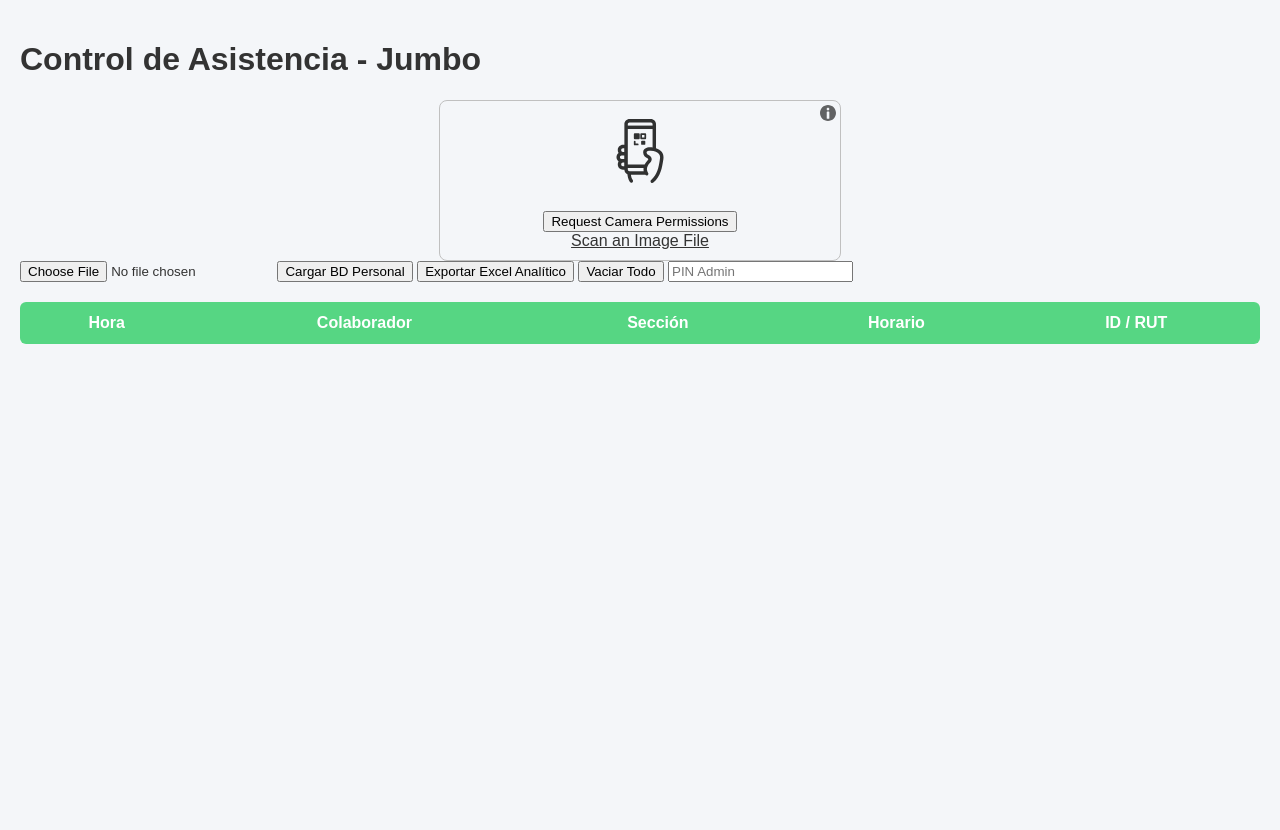
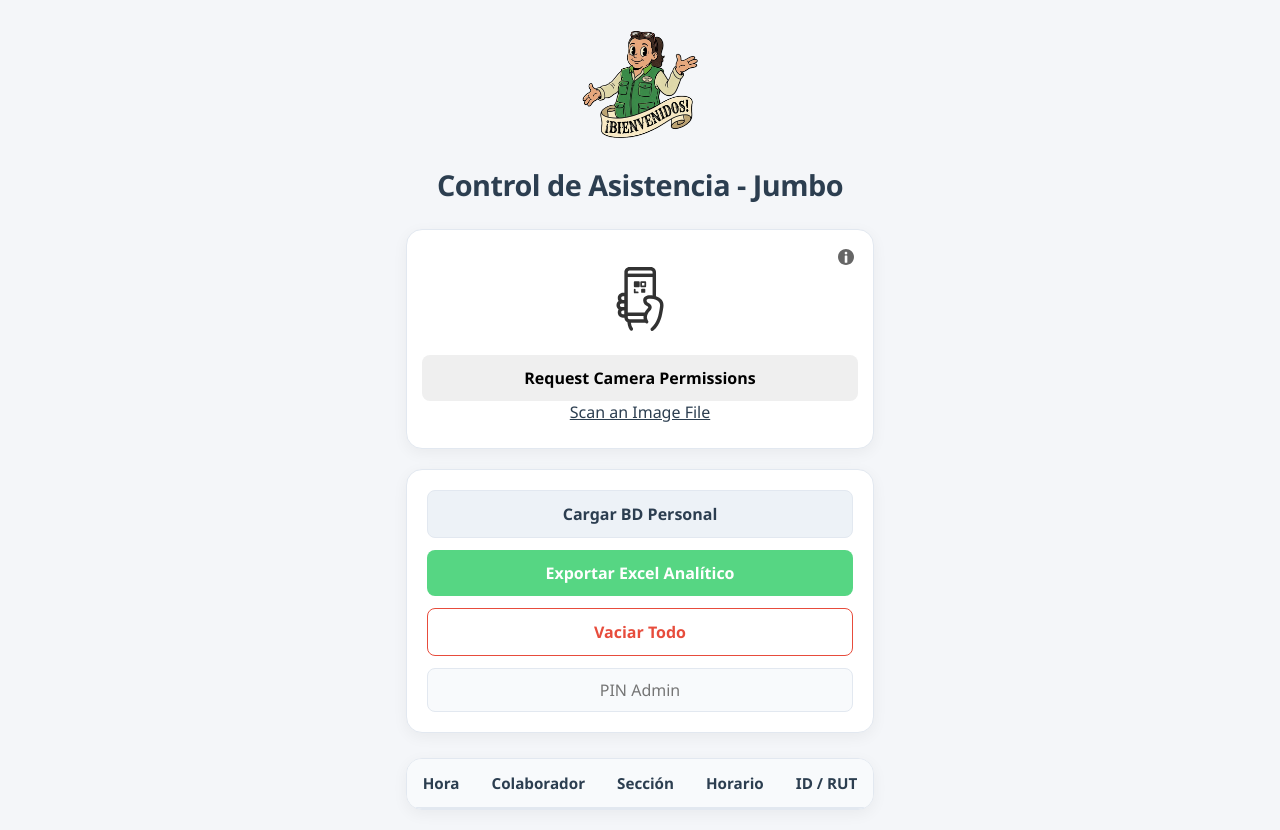
Before and after one commit to Felipe-Urrutia/Ingreso-Almuerzo, a plain HTML site: page index.html in a window 1280 px wide. Before the commit the page ends 800 px from the top, so only its background shows below. Drawn offline with Linux system fonts and the light colour scheme.

Commit message:
Add files via upload

```diff
--- a/css/style.css
+++ b/css/style.css
@@ -1,90 +1,242 @@
-/* --- VARIABLES CORPORATIVAS --- */
+/* ==========================================================================
+   VARIABLES Y CONFIGURACIÓN BASE (Tema Claro Corporativo)
+   ========================================================================== */
 :root {
-    --verde-jumbo: #56D683;
-    --verde-oscuro: #2e9653;
-    --gris-fondo: #f4f6f9;
-    --rojo-error: #e74c3c;
-    --azul-info: #3498db;
-    --texto-oscuro: #333333;
+    --bg-principal: #f4f6f9;    /* Gris neutro muy claro para el fondo */
+    --bg-tarjeta: #ffffff;      /* Blanco puro para los contenedores */
+    --verde-jumbo: #56D683;     /* El verde característico de tu app */
+    --verde-hover: #43b56c;
+    --rojo-alerta: #e74c3c;
+    --texto-oscuro: #2c3e50;    /* Gris oscuro azulado para máxima legibilidad */
+    --texto-mutado: #7f8c8d;    /* Para datos secundarios */
+    --borde: #e2e8f0;           /* Líneas divisorias sutiles */
+}
+
+* {
+    box-sizing: border-box;
+    margin: 0;
+    padding: 0;
+    font-family: 'Segoe UI', Tahoma, Geneva, Verdana, sans-serif;
 }
 
 body {
-    font-family: 'Arial', sans-serif;
-    background-color: var(--gris-fondo);
+    background-color: var(--bg-principal);
     color: var(--texto-oscuro);
-    margin: 0;
+    min-height: 100vh;
+    display: flex;
+    flex-direction: column;
+    align-items: center;
     padding: 20px;
 }
 
-/* --- ESCÁNER Y VISUALES --- */
-#reader {
+/* ==========================================================================
+   CABECERA Y LOGO (Aurora.png desde CSS)
+   ========================================================================== */
+header {
+    text-align: center;
+    margin-bottom: 25px;
     width: 100%;
-    max-width: 400px;
-    margin: 0 auto;
-    border: 4px solid var(--verde-jumbo);
-    border-radius: 8px;
+    max-width: 600px;
 }
 
-/* Efecto visual de feedback */
-#scanner-visuals.success {
-    border-color: var(--verde-jumbo);
-    box-shadow: 0 0 20px var(--verde-jumbo);
+/* ⚠️ AQUÍ ESTÁ TU IMAGEN: Aparece como logo centralizado arriba del título */
+.logo-jumbo {
+    width: 130px;
+    height: 130px;
+    margin: 0 auto 15px auto;
+    background-image: url('../img/Aurora.png');
+    background-size: contain;
+    background-position: center;
+    background-repeat: no-repeat;
 }
 
-#scanner-visuals.error {
-    border-color: var(--rojo-error);
-    box-shadow: 0 0 20px var(--rojo-error);
+header h1 {
+    font-size: 1.8rem;
+    color: var(--texto-oscuro);
+    font-weight: 700;
+    letter-spacing: -0.5px;
 }
 
-/* --- NOTIFICACIONES (TOAST) --- */
-.toast {
-    position: fixed;
-    top: 20px;
-    right: 20px;
-    padding: 15px 25px;
-    border-radius: 5px;
-    color: white;
-    font-weight: bold;
-    z-index: 1000;
-    animation: slideIn 0.3s ease;
+/* ==========================================================================
+   CONTENEDOR DEL ESCÁNER (Cámara y Notificaciones)
+   ========================================================================== */
+.wrapper {
+    width: 100%;
+    max-width: 500px;
+    background: var(--bg-tarjeta);
+    border-radius: 16px;
+    padding: 15px;
+    box-shadow: 0 4px 15px rgba(0,0,0,0.05); /* Sombra suave */
+    border: 1px solid var(--borde);
+    position: relative;
+    overflow: hidden;
+    transition: all 0.3s ease;
 }
 
-.toast.success { background-color: var(--verde-jumbo); }
-.toast.error { background-color: var(--rojo-error); }
-.toast.info { background-color: var(--azul-info); }
+/* Bordes de color según éxito o error de lectura */
+.wrapper.success {
+    border-color: var(--verde-jumbo);
+    box-shadow: 0 0 15px rgba(86, 214, 131, 0.3);
+}
 
-/* --- TABLA EFECTO CEBRA --- */
+.wrapper.error {
+    border-color: var(--rojo-alerta);
+    box-shadow: 0 0 15px rgba(231, 76, 60, 0.3);
+}
+
+#reader {
+    width: 100% !important;
+    border: none !important;
+    border-radius: 12px;
+    overflow: hidden;
+}
+
+/* Alertas flotantes (Toasts) */
+.toast {
+    position: absolute;
+    bottom: 20px;
+    left: 50%;
+    transform: translateX(-50%);
+    padding: 12px 24px;
+    border-radius: 8px;
+    font-weight: bold;
+    font-size: 0.95rem;
+    z-index: 10;
+    text-align: center;
+    white-space: nowrap;
+    box-shadow: 0 4px 12px rgba(0,0,0,0.15);
+    animation: fadeInUp 0.2s ease-out;
+}
+
+.toast.success { background-color: var(--verde-jumbo); color: #ffffff; }
+.toast.error { background-color: var(--rojo-alerta); color: #ffffff; }
+.toast.info { background-color: #3498db; color: #ffffff; }
+
+/* ==========================================================================
+   PANEL DE ADMINISTRACIÓN
+   ========================================================================== */
+.admin-section {
+    width: 100%;
+    max-width: 500px;
+    background: var(--bg-tarjeta);
+    border-radius: 16px;
+    padding: 20px;
+    margin-top: 20px;
+    border: 1px solid var(--borde);
+    display: flex;
+    flex-direction: column;
+    gap: 12px;
+    box-shadow: 0 4px 15px rgba(0,0,0,0.05);
+}
+
+button {
+    width: 100%;
+    padding: 12px;
+    border: none;
+    border-radius: 8px;
+    font-size: 1rem;
+    font-weight: 600;
+    cursor: pointer;
+    transition: all 0.2s ease;
+}
+
+button:active { transform: scale(0.99); }
+
+#btn-text {
+    background-color: #edf2f7;
+    color: var(--texto-oscuro);
+    border: 1px solid var(--borde);
+}
+#btn-text:hover { background-color: #e2e8f0; }
+
+#btn-export {
+    background-color: var(--verde-jumbo);
+    color: white;
+}
+#btn-export:hover { background-color: var(--verde-hover); }
+
+#btn-clear {
+    background-color: transparent;
+    color: var(--rojo-alerta);
+    border: 1px solid var(--rojo-alerta);
+}
+#btn-clear:hover {
+    background-color: var(--rojo-alerta);
+    color: white;
+}
+
+input[type="file"] { display: none; }
+
+input[type="password"] {
+    width: 100%;
+    padding: 10px;
+    border-radius: 8px;
+    border: 1px solid var(--borde);
+    background-color: #f8fafc;
+    color: var(--texto-oscuro);
+    text-align: center;
+    font-size: 1rem;
+}
+
+/* ==========================================================================
+   TABLA DE REGISTROS (Estilo Limpio)
+   ========================================================================== */
+.table-container {
+    width: 100%;
+    max-width: 600px;
+    margin-top: 25px;
+    background: var(--bg-tarjeta);
+    border-radius: 16px;
+    overflow: hidden;
+    border: 1px solid var(--borde);
+    box-shadow: 0 4px 15px rgba(0,0,0,0.05);
+}
+
 table {
     width: 100%;
     border-collapse: collapse;
-    margin-top: 20px;
-    background: white;
-    border-radius: 6px;
-    overflow: hidden;
+    text-align: left;
+    font-size: 0.95rem;
 }
 
 th {
-    background-color: var(--verde-jumbo);
-    color: white;
-    padding: 12px;
+    background-color: #f8fafc;
+    color: var(--texto-oscuro);
+    padding: 14px 16px;
+    font-weight: 700;
+    border-bottom: 2px solid var(--borde);
 }
 
 td {
-    padding: 12px;
-    text-align: center;
-    border-bottom: 1px solid #e5e5e5;
+    padding: 14px 16px;
+    border-bottom: 1px solid var(--borde);
+    color: var(--texto-oscuro);
 }
 
 tr:nth-child(even) {
-    background-color: #f9f9f9;
+    background-color: #fdfdfd; /* Efecto cebra muy sutil */
 }
 
-/* Control de Roles (Admin) */
-.admin-only {
-    display: none; /* JS cambiará esto a 'table-cell' si isAdminActive es true */
+.tag-seccion {
+    background-color: #e1f5fe;
+    color: #0288d1;
+    padding: 4px 8px;
+    border-radius: 4px;
+    font-size: 0.8rem;
+    font-weight: 600;
 }
 
-@keyframes slideIn {
-    from { transform: translateX(100%); opacity: 0; }
-    to { transform: translateX(0); opacity: 1; }
+.btn-delete-row {
+    background: none;
+    border: none;
+    cursor: pointer;
+    font-size: 1.1rem;
+    width: auto;
 }
+
+.admin-only { display: none !important; }
+
+@keyframes fadeInUp {
+    from { opacity: 0; transform: translate(-50%, 10px); }
+    to { opacity: 1; transform: translate(-50%, 0); }
+}
```
